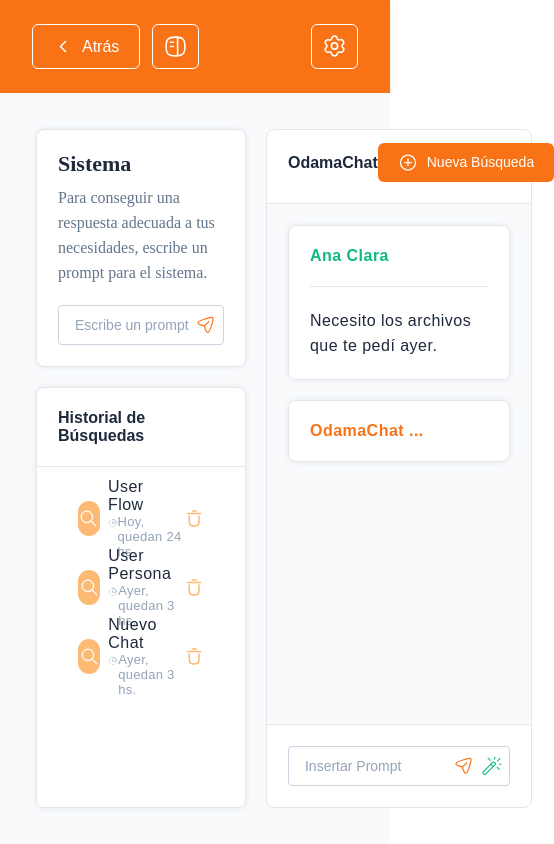
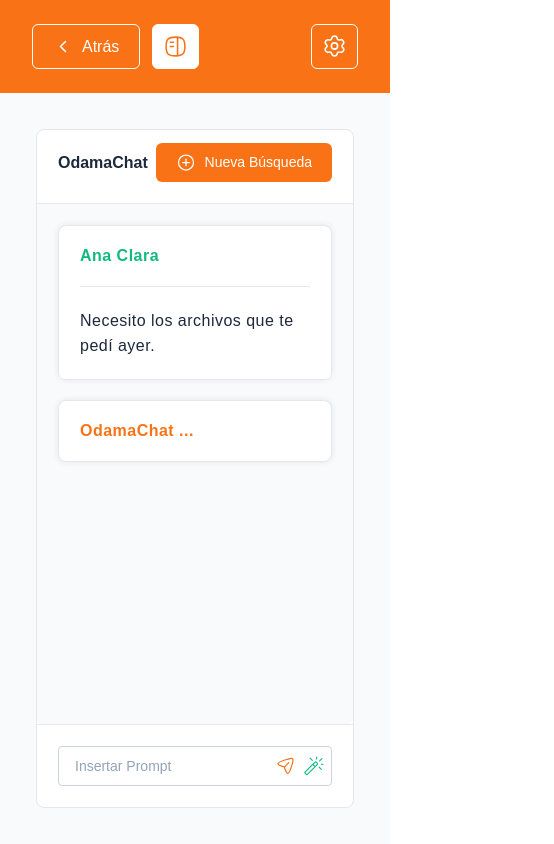
Before and after one commit to jesusjames/chat-gpt-odama, a React (Create React App) app: page / in a window 390 px wide. Both pictures are taken after a click on the button 175 px from the left and 46 px from the top of the page. Shown: the whole page, 554 px wide, since content can reach past the window. Built offline with nearby package versions, Linux system fonts and the light colour scheme; a web font is replaced by a local one.

Commit message:
finished design

```diff
--- a/src/modules/ChatModule/components/Header/Header.tsx
+++ b/src/modules/ChatModule/components/Header/Header.tsx
@@ -1,14 +1,36 @@
-import { memo } from 'react'
+import { memo, useCallback } from 'react'
 import { Button } from '../../../../ui-element';
 import { ChevronLeft, Settings, SideBarIcon } from '../../../../icons';
+import { useMutationSideBarContext, useStateSideBarContext } from '../../contexts/SideBarContext';
 
 const Header = () => {
+  const { hiddenSidebarIsActive } = useStateSideBarContext();
+  const { setHiddenSidebarIsActive } = useMutationSideBarContext();
+
+  const handleClickHiddenSidebar = useCallback(() => {
+    setHiddenSidebarIsActive(prevState => !prevState);
+  }, [setHiddenSidebarIsActive]);
+
   return (
     <div className='h-[93px] w-full bg-[#F97316] shadow-md px-8 py-4'>
       <div className='flex flex-row justify-between w-full h-full items-center'>
         <div className='flex flex-row gap-3 justify-center'>
-          <Button outline color='secondary' icon={<ChevronLeft />} size='large'>Atrás</Button>
-          <Button outline color='secondary' icon={<SideBarIcon />} size='large' active={false} />
+          <Button
+            outline
+            color='secondary'
+            icon={<ChevronLeft />}
+            size='large'
+          >
+            Atrás
+          </Button>
+          <Button
+            outline
+            color='secondary'
+            icon={<SideBarIcon />}
+            size='large'
+            active={hiddenSidebarIsActive}
+            onClick={handleClickHiddenSidebar}
+          />
         </div>
         <Button outline color='secondary' icon={<Settings />} size='large' />
       </div>
--- a/src/modules/ChatModule/layouts/ChatLayout/ChatLayout.tsx
+++ b/src/modules/ChatModule/layouts/ChatLayout/ChatLayout.tsx
@@ -1,12 +1,15 @@
 import { memo } from "react"
 import { Outlet } from "react-router-dom"
 import { Header } from "../../components"
+import SideBarProvider from "../../contexts/SideBarContext"
 
 const ChatLayout = () => {
   return (
     <div className="h-screen w-full bg-slate-50">
+      <SideBarProvider>
         <Header />
         <Outlet />
+      </SideBarProvider>
     </div>
   )
 }
--- a/src/modules/ChatModule/pages/Home/Home.tsx
+++ b/src/modules/ChatModule/pages/Home/Home.tsx
@@ -1,19 +1,37 @@
+import classNames from 'classnames'
 import { Chat, SearchHistory, SystemCard } from '../../components'
+import { useStateSideBarContext } from '../../contexts/SideBarContext'
 
 type Props = {}
 
 const Home = (props: Props) => {
+    const { hiddenSidebarIsActive } = useStateSideBarContext();
+
+    const classesContainerParent = classNames('relative flex flex-row h-full w-full', {
+        'gap-5': !hiddenSidebarIsActive
+    })
+
+    const classesContainerLeft = classNames('flex flex-col gap-5 transition-all duration-300', {
+        'w-full md:w-1/2 lg:w-1/3 opacity-1 bg-white md:bg-transparent z-10': !hiddenSidebarIsActive,
+        'w-0 overflow-hidden opacity-0': hiddenSidebarIsActive
+    });
+
+    const classesContainerRight = classNames('transition-all duration-300', {
+        'hidden md:w-1/2 lg:w-2/3 md:block': !hiddenSidebarIsActive,
+        'w-full': hiddenSidebarIsActive
+    })
+
     return (
         <div className='relative h-[calc(100%-93px)] w-full bg-slate-50 p-9'>
-        <div className='flex flex-row h-full w-full gap-5'>
-            <div className='flex flex-col gap-5 basis-1/3'>
+            <div className={classesContainerParent}>
+                <div className={classesContainerLeft}>
                     <SystemCard
                         title='Sistema'
                         description='Para conseguir una respuesta adecuada a tus necesidades, escribe un prompt para el sistema.'
                     />
                     <SearchHistory />
                 </div>
-            <div className='basis-2/3'>
+                <div className={classesContainerRight}>
                     <Chat />
                 </div>
             </div>
```
Lines whose indentation alone changed are shown as unchanged.
